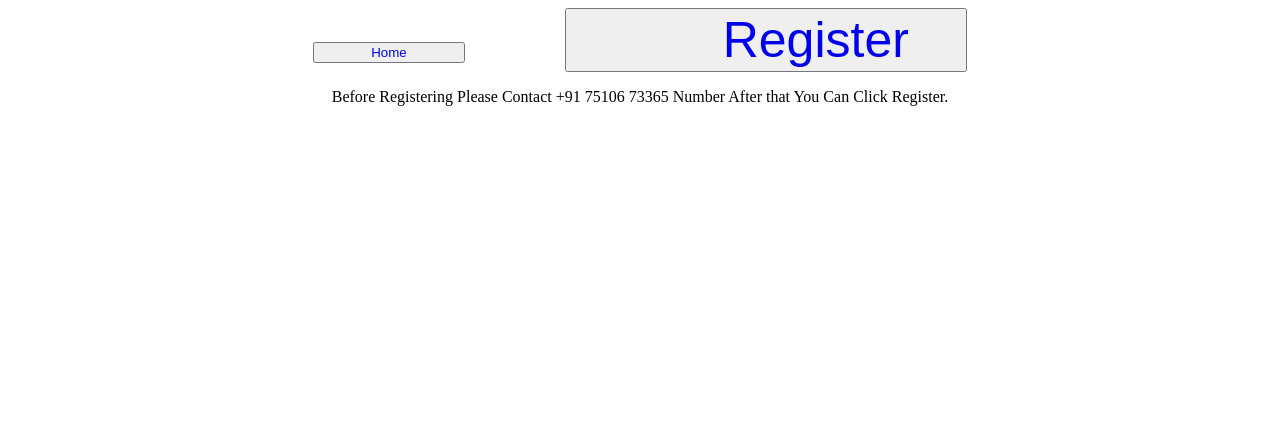
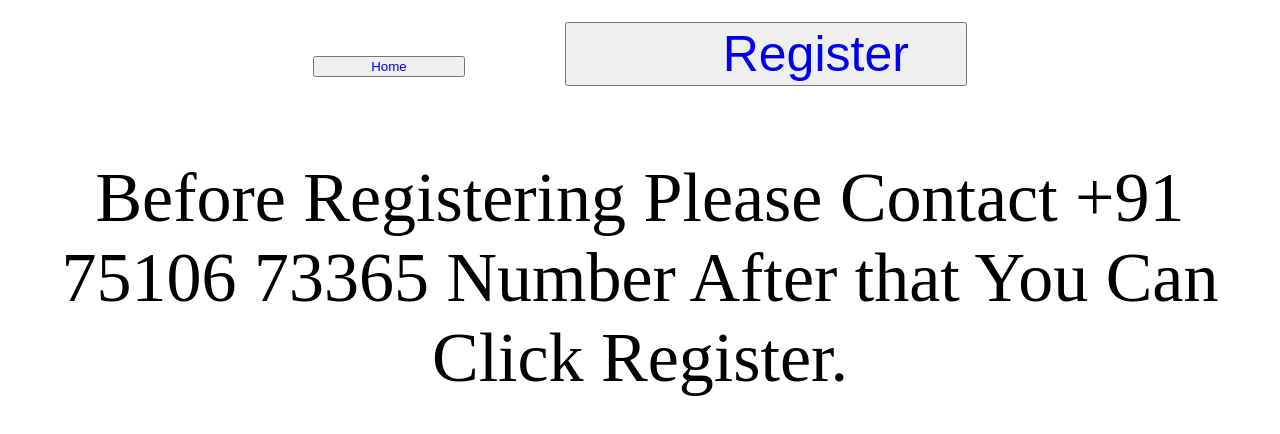
Before and after one commit to JaseemJasu/Register, a plain HTML site: page index.html in a window 1280 px wide. Drawn offline with Linux system fonts and the light colour scheme.

Commit message:
Update index.html

```diff
--- a/index.html
+++ b/index.html
@@ -3,9 +3,10 @@
 <head>
 <style>
    body{
+      font-size: 70px;
     text-align: center ;
     text-decoration: none;
-      font-size:100;
+
 }
 a {
     text-decoration: none;
```
